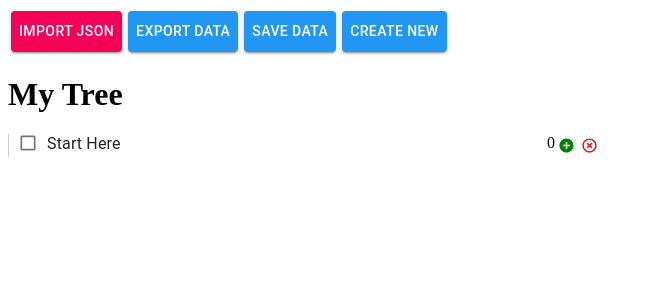
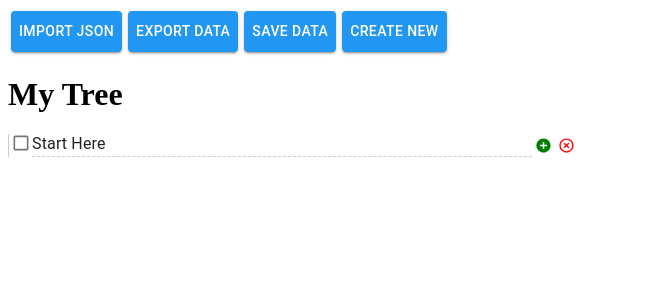
Before and after one commit to WMXGroup/react-sandbox-1, a React (Create React App) app: page / in a window 1280 px wide. Both pictures are taken after a click on the button "ADD BASE NODE". Shown: the top 300 px of the page, without its empty margins (0-652 px from the left). Built offline with nearby package versions, Linux system fonts and the light colour scheme; the HTML template or start-up script is replaced by a standard one.

Commit message:
style updates

```diff
--- a/src/App.js
+++ b/src/App.js
@@ -10,7 +10,20 @@ const theme = createMuiTheme({
   },
   typography: {
 
-  }
+  },
+  overrides: {
+    MuiBadge: {
+      badge: {
+        height: 13,
+        minWidth: 13,
+        padding: 0,
+
+      },
+      colorPrimary: {
+        backgroundColor: 'Navy'
+      }
+    },
+  },
 });
 
 class App extends Component {
--- a/src/components/TextNode.js
+++ b/src/components/TextNode.js
@@ -4,6 +4,7 @@ import Checkbox from '@material-ui/core/Checkbox';
 import IconButton from '@material-ui/core/IconButton';
 import AddCircleIcon from '@material-ui/icons/AddCircle';
 import HighlightOffIcon from '@material-ui/icons/HighlightOff';
+import Badge from '@material-ui/core/Badge';
 import { withStyles } from '@material-ui/core/styles';
 
 const styles = (theme) => ({
@@ -13,11 +14,12 @@ const styles = (theme) => ({
   nodeContainer:{
     borderLeft: '1px solid #ccc',
     display:'flex',
+
   },
   nodeText:{
     // border: 'none',
-    width:'500px'
-
+    width:'500px',
+    borderBottom: '1px dashed #ccc'
   },
   addButton:{
     fontSize: '17px',
@@ -32,7 +34,8 @@ const styles = (theme) => ({
     alignItems: 'center',
   },
   checkbox:{
-    height: 0
+    height: 0,
+    width: '5px'
   },
 });
 
@@ -57,6 +60,14 @@ class TextNode extends React.Component {
     } = this.props;
     return(
       <div className={classes.nodeContainer}>
+        <Badge
+          badgeContent={nodeCount}
+          color='primary'
+          anchorOrigin={{
+            vertical: 'top',
+            horizontal: 'left',
+          }}
+          >
           <Checkbox
             checked={selected}
             className={classes.checkbox}
@@ -64,6 +75,7 @@ class TextNode extends React.Component {
             color="primary"
             size='small'
           />
+        </Badge>
         <TextField
           className={classes.nodeText}
           InputProps={{
@@ -78,9 +90,6 @@ class TextNode extends React.Component {
           inputRef={myRef}
           multiline
         />
-        <label className={classes.nodeCount}>
-          {nodeCount}
-        </label>
         <IconButton
           onClick={handleAddSub}
           size='small'
--- a/src/components/TreeView.js
+++ b/src/components/TreeView.js
@@ -169,7 +169,7 @@ class TreeView extends React.Component {
               <Button
                 style={styles.buttonStyle}
                 variant="contained"
-                color="secondary"
+                color="primary"
                 component="span">
                 Import JSON
               </Button>
```
Lines whose indentation alone changed are shown as unchanged.
